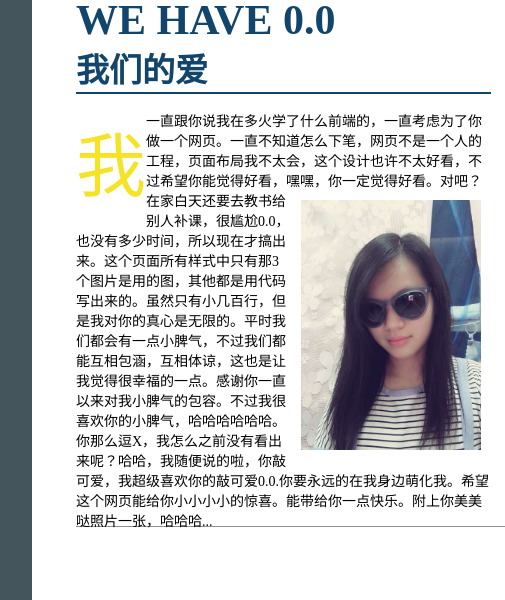
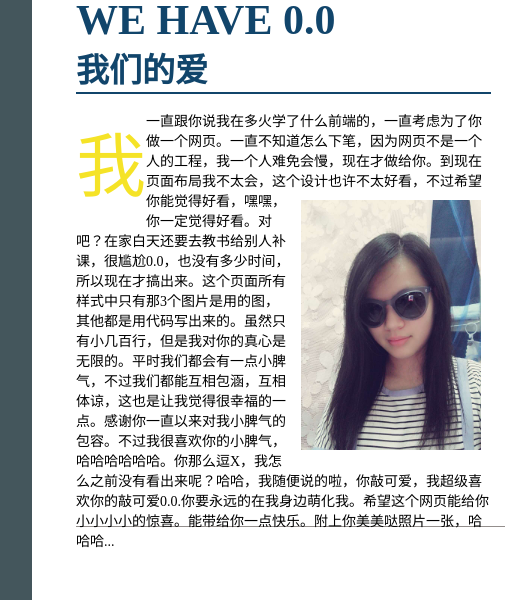
Before and after one commit to 420219496/shijingyan, a plain HTML site: page index.html in a window 1280 px wide. Shown: the part 905-1505 px from the top of the page, 118-623 px from the left. Drawn offline with Linux system fonts and the light colour scheme; grey boxes are pictures that could not be loaded.

Commit message:
Update index.html

```diff
--- a/index.html
+++ b/index.html
@@ -47,7 +47,7 @@
 			<div id="downl">
 				<p id="weilei"><i>THE</i> LOVE <br>WE HAVE 0.0<br><span>我们的爱</span></p>
 				<hr>
-				<div id="dl">我一直跟你说我在多火学了什么前端的，一直考虑为了你做一个网页。一直不知道怎么下笔，网页不是一个人的工程，页面布局我不太会，这个设计也许不太好看，不过希望你能觉得好看，嘿嘿，<img src="1.JPG" id="pic2">你一定觉得好看。对吧？在家白天还要去教书给别人补课，很尴尬0.0，也没有多少时间，所以现在才搞出来。这个页面所有样式中只有那3个图片是用的图，其他都是用代码写出来的。虽然只有小几百行，但是我对你的真心是无限的。平时我们都会有一点小脾气，不过我们都能互相包涵，互相体谅，这也是让我觉得很幸福的一点。感谢你一直以来对我小脾气的包容。不过我很喜欢你的小脾气，哈哈哈哈哈哈。你那么逗X，我怎么之前没有看出来呢？哈哈，我随便说的啦，你敲可爱，我超级喜欢你的敲可爱0.0.你要永远的在我身边萌化我。希望这个网页能给你小小小小的惊喜。能带给你一点快乐。附上你美美哒照片一张，哈哈哈...</div>
+				<div id="dl">我一直跟你说我在多火学了什么前端的，一直考虑为了你做一个网页。一直不知道怎么下笔，因为网页不是一个人的工程，我一个人难免会慢，现在才做给你。到现在页面布局我不太会，这个设计也许不太好看，不过希望你能觉得好看，嘿嘿，<img src="1.JPG" id="pic2">你一定觉得好看。对吧？在家白天还要去教书给别人补课，很尴尬0.0，也没有多少时间，所以现在才搞出来。这个页面所有样式中只有那3个图片是用的图，其他都是用代码写出来的。虽然只有小几百行，但是我对你的真心是无限的。平时我们都会有一点小脾气，不过我们都能互相包涵，互相体谅，这也是让我觉得很幸福的一点。感谢你一直以来对我小脾气的包容。不过我很喜欢你的小脾气，哈哈哈哈哈哈。你那么逗X，我怎么之前没有看出来呢？哈哈，我随便说的啦，你敲可爱，我超级喜欢你的敲可爱0.0.你要永远的在我身边萌化我。希望这个网页能给你小小小小的惊喜。能带给你一点快乐。附上你美美哒照片一张，哈哈哈...</div>
 			</div>
 			<div id="downr">
 				<div id="pic3"><div id="touming"><p id="me">这是我</p><p id="ha">我的照片就不放啦，哈哈哈</p></div></div>
```
